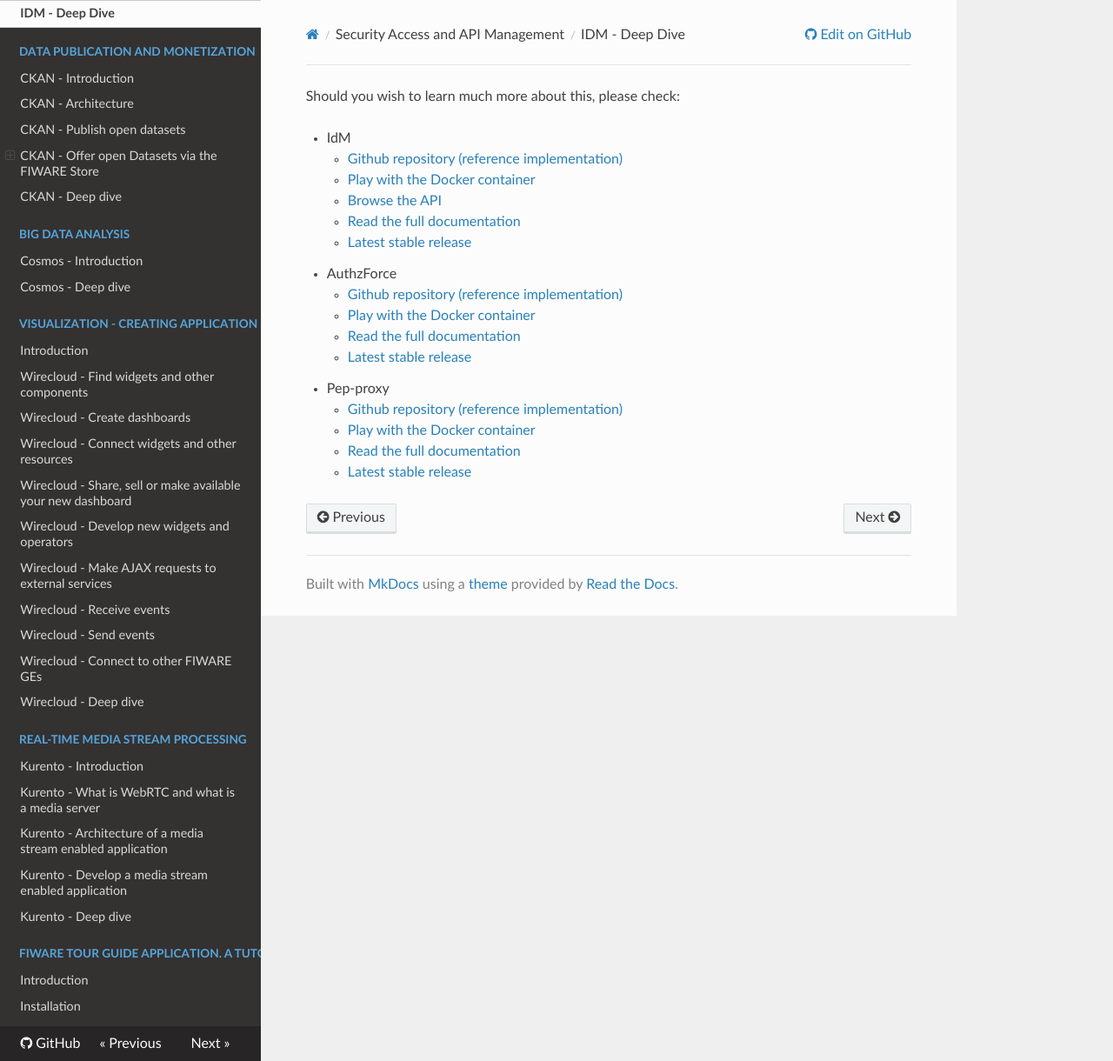
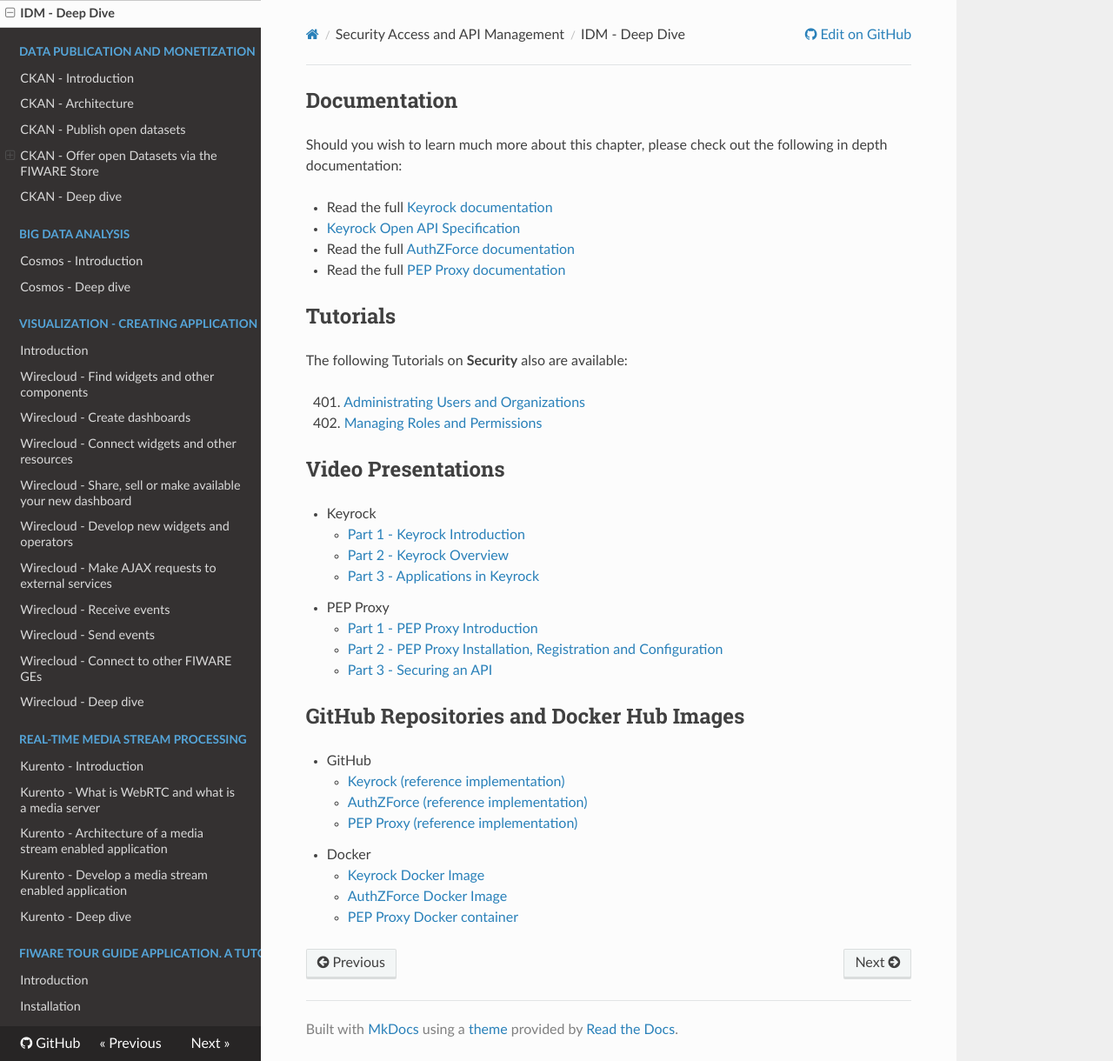
Before and after one commit to FIWARE-Ops/docs.TourGuide, an MkDocs documentation site: the page built from doc/handling-authorization-and-access-control-to-apis/deep-dive.md, in a window 1280 px wide and 1220 px high. Shown: the whole window at 87% size. Built offline with MkDocs 1.6.1, drawn with Linux system fonts in a browser that asks for light colours; nearby versions of some CDN libraries; comment, search, counter and statistics services are not loaded; old or Windows-style settings are respelled for this version of MkDocs.

Commit message:
Standardizing order of links - adding tutorial links. (#67)
* Standardizing order of links - adding tutorial links.

* Removal of whitespace, added video links.

```diff
--- a/doc/handling-authorization-and-access-control-to-apis/deep-dive.md
+++ b/doc/handling-authorization-and-access-control-to-apis/deep-dive.md
@@ -1,18 +1,38 @@
-Should you wish to learn much more about this, please check:
+## Documentation
 
-   - IdM
-       - [Github repository (reference implementation)](https://github.com/Fiware/security.Idm)
-       - [Play with the Docker container](https://hub.docker.com/r/fiware/idm/)
-       - [Browse the API](http://docs.keyrock.apiary.io/)
-       - [Read the full documentation](http://fiware-idm.readthedocs.org/en/latest/)
-       - [Latest stable release](https://github.com/Fiware/security.Idm/releases/latest)
-   - AuthzForce
-       - [Github repository (reference implementation)](https://github.com/Fiware/security.AuthZForce)
-       - [Play with the Docker container](https://hub.docker.com/r/fiware/authzforce-ce-server/)
-       - [Read the full documentation](http://authzforce-ce-fiware.readthedocs.org/en/latest/)
-       - [Latest stable release](https://github.com/authzforce/server/releases/latest)
-   - Pep-proxy
-       - [Github repository (reference implementation)](https://github.com/Fiware/security.Pep-proxy)
-       - [Play with the Docker container](https://hub.docker.com/r/fiware/pep-proxy/)
-       - [Read the full documentation](http://fiware-pep-proxy.readthedocs.org/en/stable/)
-       - [Latest stable release](https://github.com/Fiware/security.Pep-proxy/releases/latest)
+Should you wish to learn much more about this chapter, please check out the following in depth documentation:
+
+  - Read the full [Keyrock documentation](http://fiware-idm.readthedocs.org/en/latest/)
+  - [Keyrock Open API Specification](https://swagger.lab.fiware.org/?url=https://raw.githubusercontent.com/Fiware/specifications/master/OpenAPI/security.Idm/Idm-openapi.json)
+  - Read the full [AuthZForce documentation](http://authzforce-ce-fiware.readthedocs.org/en/latest/)
+  - Read the full [PEP Proxy documentation](http://fiware-pep-proxy.readthedocs.org/en/stable/)
+
+
+## Tutorials
+
+The following Tutorials on **Security** also are available:
+
+&nbsp; 401. [Administrating Users and Organizations](https://fiware-tutorials.readthedocs.io/en/latest/identity-management)<br/>
+&nbsp; 402. [Managing Roles and Permissions](https://fiware-tutorials.readthedocs.io/en/latest/roles-permissions)<br/>
+
+## Video Presentations
+
+* Keyrock
+    * [Part 1 - Keyrock Introduction](https://www.youtube.com/watch?v=dHyVTan6bUY)
+    * [Part 2 - Keyrock Overview](https://www.youtube.com/watch?v=dtKsjGbJ7X)
+    * [Part 3 - Applications in Keyrock](https://www.youtube.com/watch?v=pjsl0eHpFww)
+* PEP Proxy
+    * [Part 1 - PEP Proxy Introduction](https://www.youtube.com/watch?v=8tGbUI18udM)
+    * [Part 2 - PEP Proxy Installation, Registration and Configuration](https://www.youtube.com/watch?v=b4sYU78skrw)
+    * [Part 3 - Securing an API](https://www.youtube.com/watch?v=coxFQEY0_So)
+
+## GitHub Repositories and Docker Hub Images
+
+* GitHub
+    * [Keyrock (reference implementation)](https://github.com/Fiware/security.Idm)
+    * [AuthZForce (reference implementation)](https://github.com/Fiware/security.AuthZForce)
+    * [PEP Proxy (reference implementation)](https://github.com/Fiware/security.Pep-proxy)
+* Docker
+    * [Keyrock Docker Image](https://hub.docker.com/r/fiware/idm/)
+    * [AuthZForce Docker Image](https://hub.docker.com/r/fiware/authzforce-ce-server/)
+    * [PEP Proxy Docker container](https://hub.docker.com/r/fiware/pep-proxy/)
--- a/mkdocs.yml
+++ b/mkdocs.yml
@@ -1,5 +1,5 @@
-site_name: QUICK FIWARE TOUR GUIDE
-site_description: QUICK FIWARE TOUR GUIDE
+site_name: Tour Guide
+site_description: FIWARE Tour Guide
 docs_dir: doc/
 extra_css: ["https://fiware.org/style/fiware_readthedocs.css"]
 repo_url: https://github.com/Fiware/docs.TourGuide.git
```
Also changed, not shown: doc/connection-to-the-internet-of-things/deep-dive.md (+23 -1 lines), doc/development-context-aware-applications/deep-dive.md (+40 -3 lines), doc/index.md (+1 -1 lines), doc/real-time-processing-of-media-streams/deep-dive.md (+20 -3 lines).
